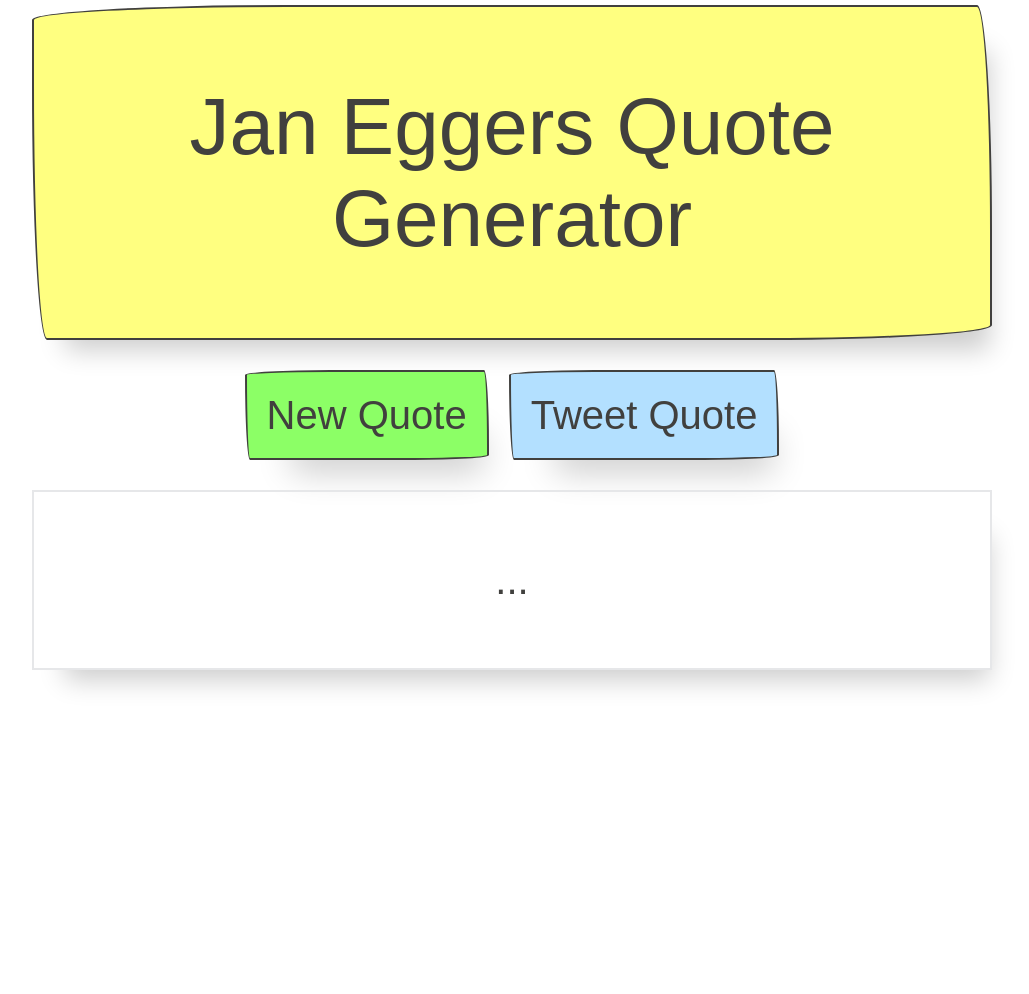
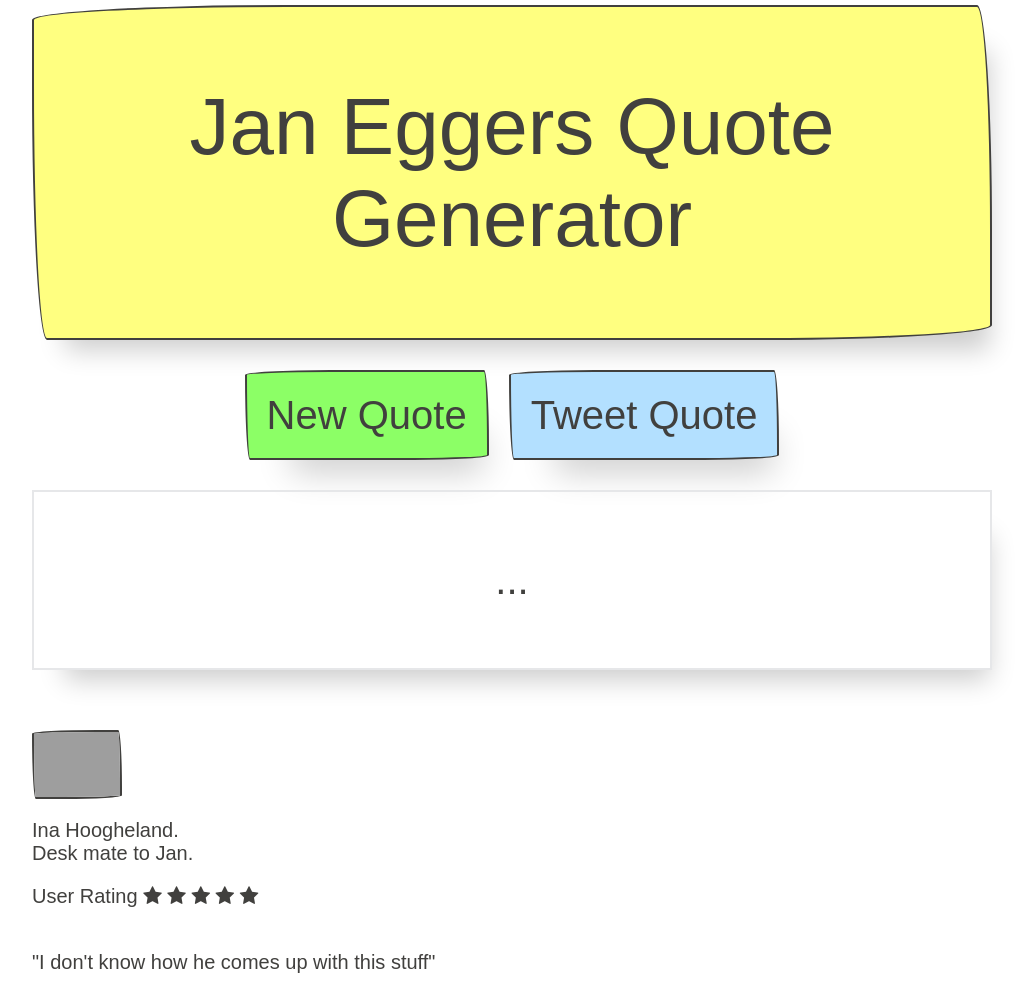
Before and after one commit to eggersquote/eggersquote.github.io, a plain HTML site: page index.html in a window 1280 px wide. Shown: the whole page, without its empty margins (128-1157 px from the left). Before the commit the page ends 800 px from the top, so only its background shows below. Drawn offline with nearby package versions, Linux system fonts and the light colour scheme; grey boxes are pictures that could not be loaded; a web font is replaced by a local one.

Commit message:
Add new functionality

```diff
--- a/index.html
+++ b/index.html
@@ -100,6 +100,83 @@ header {
          </footer>
         </div>
 
+		<div class="container">
+  <img src="https://www.asianscientist.com/wp-content/uploads/bfi_thumb/animal-animal-photography-ape-1670413-38cshn63e0eeraruoe2k1s.jpg" alt="error notify tso@voluntasadvisory.com" style="width:90px">
+  <p><span>Ina Hoogheland.</span> <br> Desk mate to Jan.</p>
+  <link rel="stylesheet" href="https://cdnjs.cloudflare.com/ajax/libs/font-awesome/4.7.0/css/font-awesome.min.css">
+
+<span class="heading">User Rating</span>
+<span class="fa fa-star checked"></span>
+<span class="fa fa-star checked"></span>
+<span class="fa fa-star checked"></span>
+<span class="fa fa-star checked"></span>
+<span class="fa fa-star"></span>
+  <p> <br> "I don't know how he comes up with this stuff" <br> </p>
+</div>
+
+<!-- Add icon library -->
+
+<!-- <p>4.1 average based on 254 reviews.</p>
+<hr style="border:3px solid #f1f1f1">
+
+<div class="row">
+  <div class="side">
+    <div>5 star</div>
+  </div>
+  <div class="middle">
+    <div class="bar-container">
+      <div class="bar-5"></div>
+    </div>
+  </div>
+  <div class="side right">
+    <div>150</div>
+  </div>
+  <div class="side">
+    <div>4 star</div>
+  </div>
+  <div class="middle">
+    <div class="bar-container">
+      <div class="bar-4"></div>
+    </div>
+  </div>
+  <div class="side right">
+    <div>63</div>
+  </div>
+  <div class="side">
+    <div>3 star</div>
+  </div>
+  <div class="middle">
+    <div class="bar-container">
+      <div class="bar-3"></div>
+    </div>
+  </div>
+  <div class="side right">
+    <div>15</div>
+  </div>
+  <div class="side">
+    <div>2 star</div>
+  </div>
+  <div class="middle">
+    <div class="bar-container">
+      <div class="bar-2"></div>
+    </div>
+  </div>
+  <div class="side right">
+    <div>6</div>
+  </div>
+  <div class="side">
+    <div>1 star</div>
+  </div>
+  <div class="middle">
+    <div class="bar-container">
+      <div class="bar-1"></div>
+    </div>
+  </div>
+  <div class="side right">
+    <div>20</div>
+  </div>
+</div>
+         -->
     </div>
 
 <script>
```
